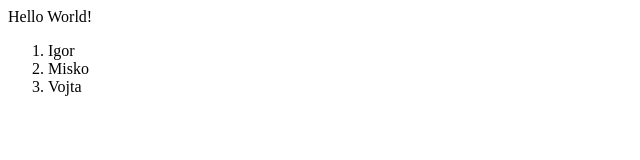
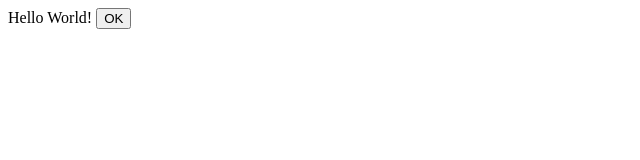
Before and after one commit to zyoicq/angular_learn, a plain HTML site: page index.html in a window 1280 px wide. Shown: the whole page, without its empty margins (0-640 px from the left). Drawn offline with Linux system fonts and the light colour scheme.

Commit message:
controller

```diff
--- a/index.html
+++ b/index.html
@@ -6,13 +6,10 @@
 	<script src="test_js/script.js"></script>
   </head>
   <body>
-    <div ng-controller="GreetCtrl">
+    <div ng-controller="MyCtrl">
     	Hello {{name}}!
-    </div>
-    <div ng-controller="ListCtrl">
-    	<ol>
-    		<li ng-repeat="name in names"> {{name}}</li>
-    	</ol>
+    <button ng-click="action()">
+    OK</button>
     </div>
   </body>
 </html>
--- a/test_js/script.js
+++ b/test_js/script.js
@@ -1,7 +1,7 @@
-function GreetCtrl($scope){
+function MyCtrl($scope){
+	$scope.action = function(){
+		$scope.name = 'OK';
+	}
+
 	$scope.name = 'World';
 }
-
-function ListCtrl($scope){
-	$scope.names = ['Igor','Misko','Vojta'];
-}
```
